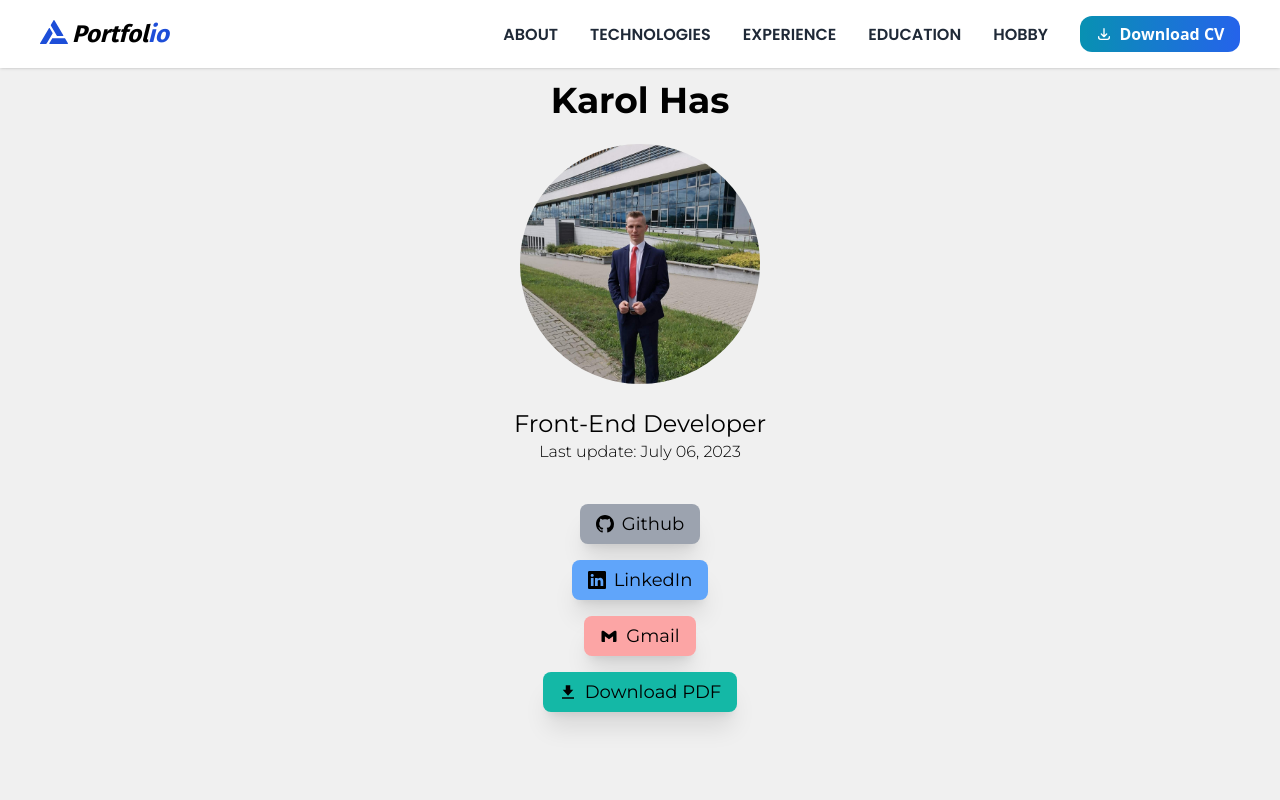
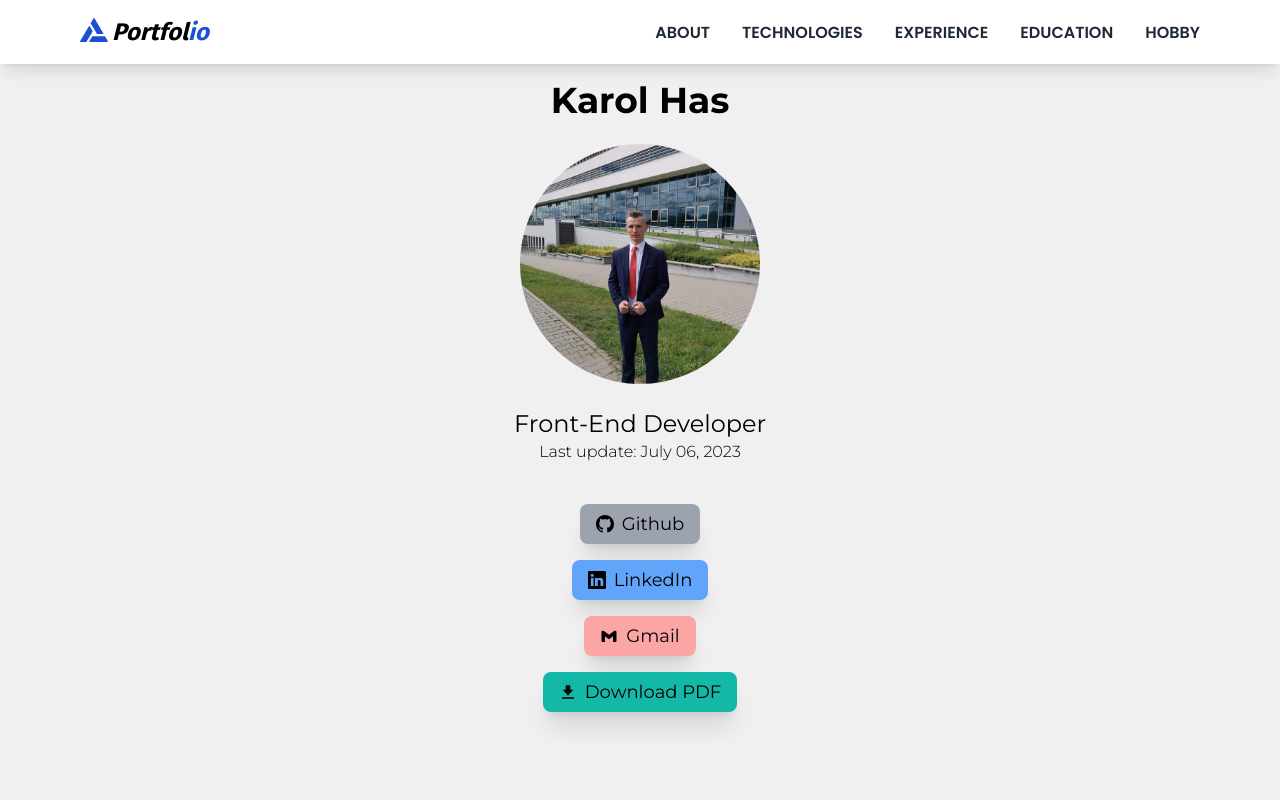
Before and after one commit to karolhas/CV, a React (Vite) app: page / in a window 1280 px wide. Shown: the top 800 px of the page. Built offline with nearby package versions, Linux system fonts and the light colour scheme.

Commit message:
Changed navbar style on md and lg screen

```diff
--- a/src/components/Navbar.tsx
+++ b/src/components/Navbar.tsx
@@ -15,8 +15,8 @@ function Navbar() {
   const [open, setOpen] = useState(false);
 
   return (
-    <div className="fixed inset-x-0 z-10 shadow">
-      <div className="items-center justify-between bg-white px-7 py-4 md:flex md:px-10">
+    <div className="fixed inset-x-0 z-10 shadow-lg">
+      <div className="items-center justify-between bg-white px-7 py-4 md:flex md:px-8 lg:px-20">
         <div className="align-center flex gap-1 font-firasans text-2xl font-bold italic">
           <SiAlchemy className="h-7 w-7 text-blue-700" />
           <a href="#">
@@ -49,11 +49,6 @@ function Navbar() {
               </a>
             </li>
           ))}
-
-          <button className="mx-auto mt-2 flex w-40 items-center justify-center rounded-xl bg-gradient-to-r from-cyan-600 to-blue-600 p-1.5 font-semibold text-white duration-500 md:static md:ml-8 md:mt-0">
-            <HiOutlineDownload className="mr-2" />
-            Download CV
-          </button>
         </ul>
       </div>
     </div>
```
